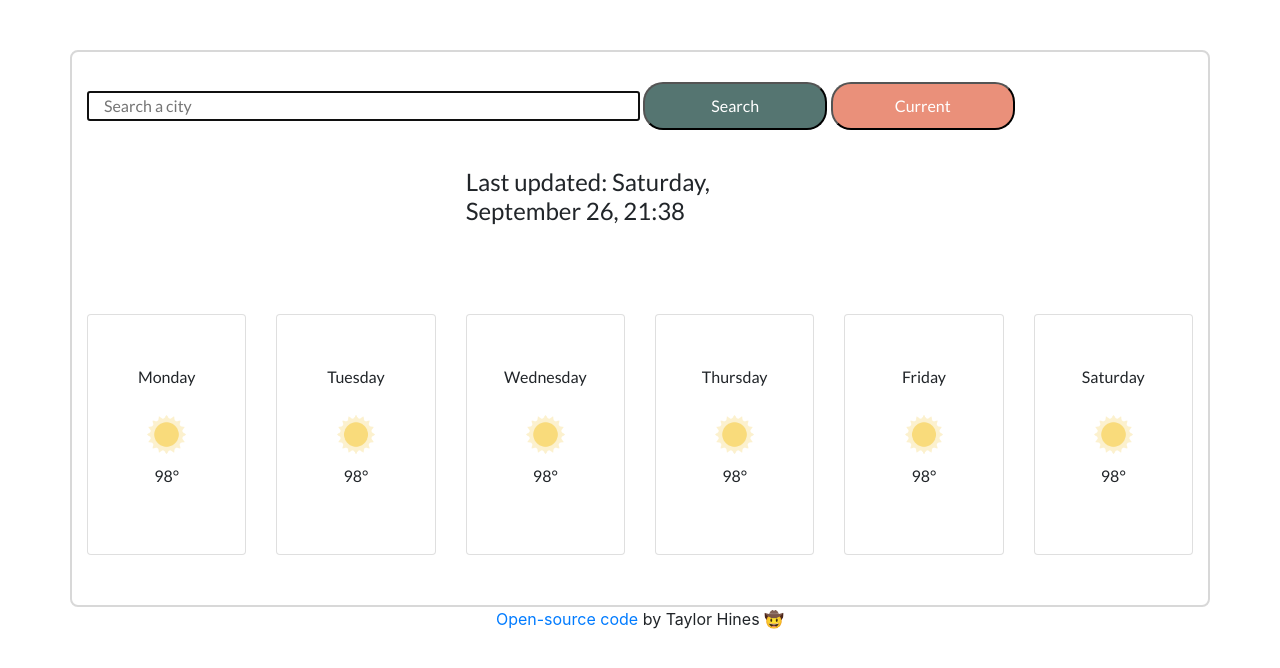
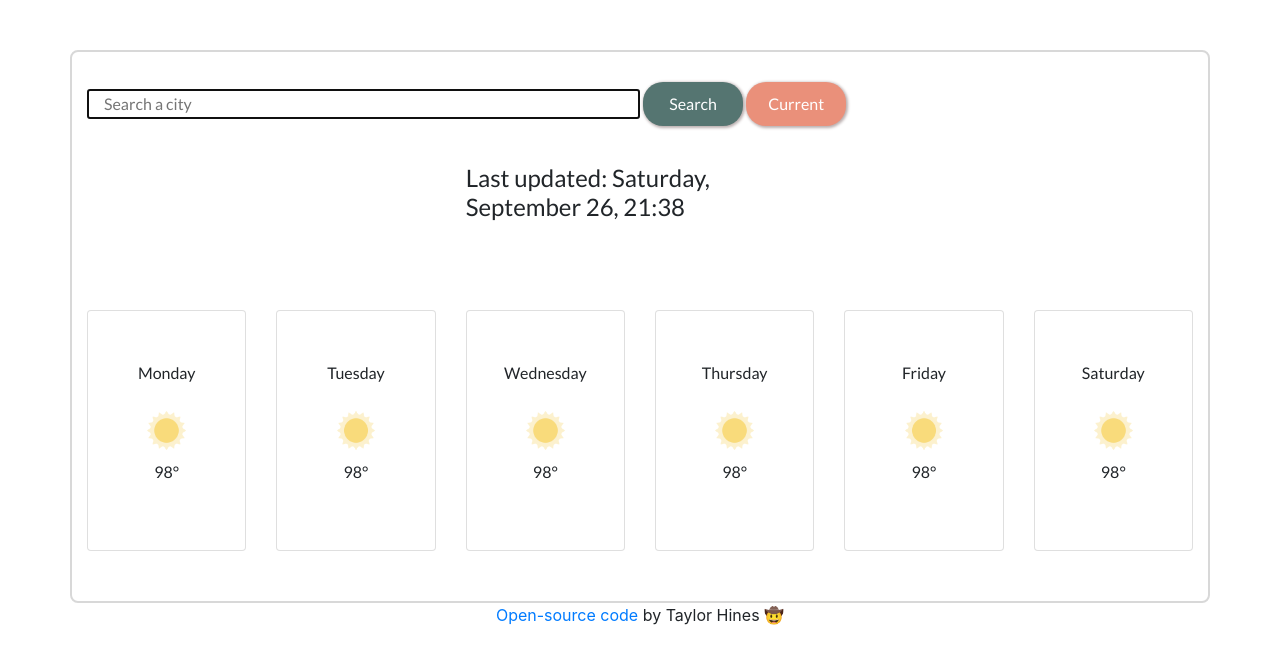
Before and after one commit to hinestaylor29/shecodes-weather-app, a plain HTML site: page index.html in a window 1280 px wide. Drawn offline with nearby package versions, Linux system fonts and the light colour scheme.

Commit message:
cleaned up code and fixed styling of buttons

```diff
--- a/src/style.css
+++ b/src/style.css
@@ -1,6 +1,6 @@
 
-img{
-    width:90%;
+#icon{
+    width:100%;
     margin: 0 auto;
     display: block;
 }
@@ -16,10 +16,14 @@ img{
 
 .search-button{
     background: #557571;
-    padding: 10px 20px 10px 20px;
+    padding: 10px 15px 10px 15px;
     color: #ffff;
+    border: none;
     border-radius: 20px;
-    box-shadow: none 3px -3px 15px 3px #0000 inset;
+    box-shadow: 1px 1px 3px 1px #BAAFAF;
+    text-align: center;
+    max-width: 100px;
+
 }
 
 .search-button:hover{
@@ -29,10 +33,14 @@ img{
 
 .current-button{
     background: #ea907a;
-    padding: 10px 20px 10px 20px;
+    padding: 10px 15px 10px 15px;
     color: #ffff;
+    border: none;
     border-radius: 20px;
-    box-shadow: none 3px -3px 15px 3px #0000;
+    box-shadow: 1px 1px 3px 1px #BAAFAF;
+    text-align: center;
+    max-width: 100px;
+
 }
 
 .current-button:hover{
@@ -58,6 +66,7 @@ img{
     padding: 30px 10px 30px 10px;
     text-align: center;
     background: white;
+    font-size: 100%;
 }
 
 .card:hover{
```
